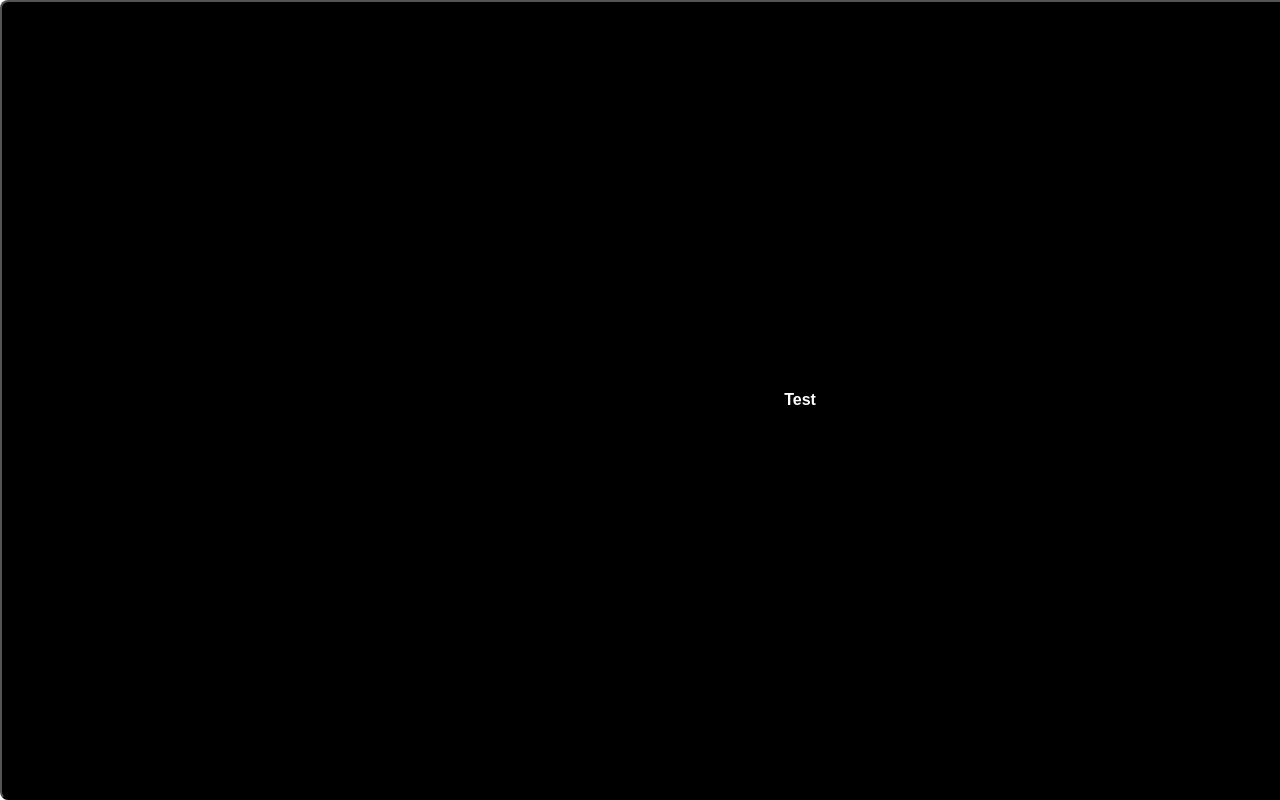
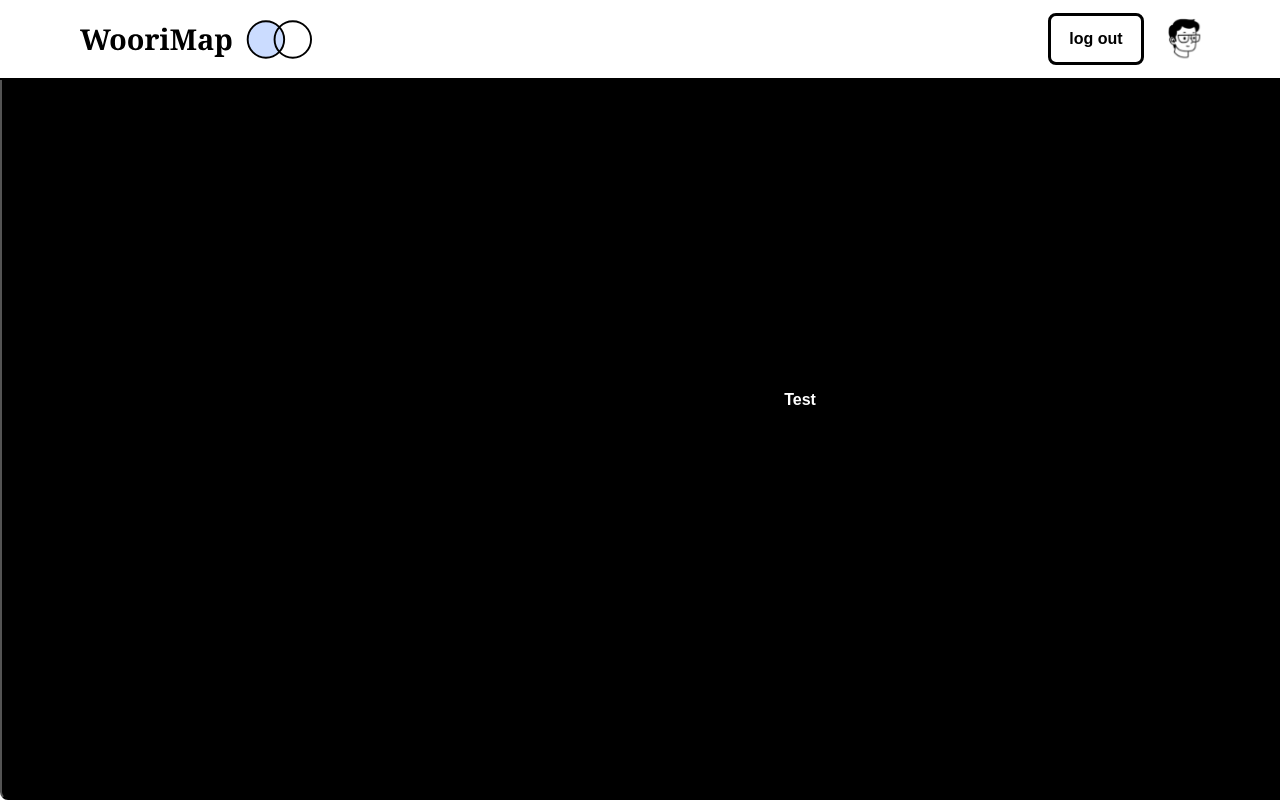
Before and after one commit to prgrms-web-devcourse/Team_02_WooriMap_FE, a Next.js app: page /test in a window 1280 px wide. Shown: the top 800 px of the page. Built offline with nearby package versions, Linux system fonts and the light colour scheme.

Commit message:
feat: 레이아웃 _app에 적용

```diff
--- a/components/templates/Layout/Layout.styles.tsx
+++ b/components/templates/Layout/Layout.styles.tsx
@@ -1,5 +1,12 @@
 import styled from '@emotion/styled';
 
-export const Container = styled.section`
+export const Container = styled.div`
   width: 100%;
+  min-height: 100vh;
 `;
+
+export const Wrapper = styled.main`
+  width: 100%;
+  max-width: 75rem;
+  height: 100%;
+`;
--- a/components/templates/Layout/Layout.tsx
+++ b/components/templates/Layout/Layout.tsx
@@ -5,7 +5,9 @@ export function Layout({ children }: { children: React.ReactNode }) {
   return (
     <>
       <GNB />
-      <S.Container>{children}</S.Container>
+      <S.Container>
+        <S.Wrapper>{children}</S.Wrapper>
+      </S.Container>
     </>
   );
 }
--- a/pages/_app.tsx
+++ b/pages/_app.tsx
@@ -1,12 +1,15 @@
 import type { AppProps } from 'next/app';
 import { ThemeProvider } from '@emotion/react';
+import { Layout } from 'components';
 import { GlobalStyle, theme } from '../styles';
 
 function MyApp({ Component, pageProps }: AppProps) {
   return (
     <ThemeProvider theme={theme}>
       <GlobalStyle />
-      <Component {...pageProps} />
+      <Layout>
+        <Component {...pageProps} />
+      </Layout>
     </ThemeProvider>
   );
 }
--- a/pages/index.tsx
+++ b/pages/index.tsx
@@ -1,8 +1,5 @@
 import Head from 'next/head';
 import Image from 'next/image';
-
-import { GNB } from '@components/organisms/GNB/GNB';
-import { LoggedInSection } from '@components/molecules/LoggedInSection';
 import styles from '../styles/Home.module.css';
 
 function Home() {
@@ -13,7 +10,6 @@ function Home() {
         <meta name="description" content="Generated by create next app" />
         <link rel="icon" href="/favicon.ico" />
       </Head>
-      <GNB />
 
       <main className={styles.main}>
         <h1 className={styles.title}>
@@ -68,7 +64,6 @@ function Home() {
           </span>
         </a>
       </footer>
-      <LoggedInSection />
     </div>
   );
 }
```
